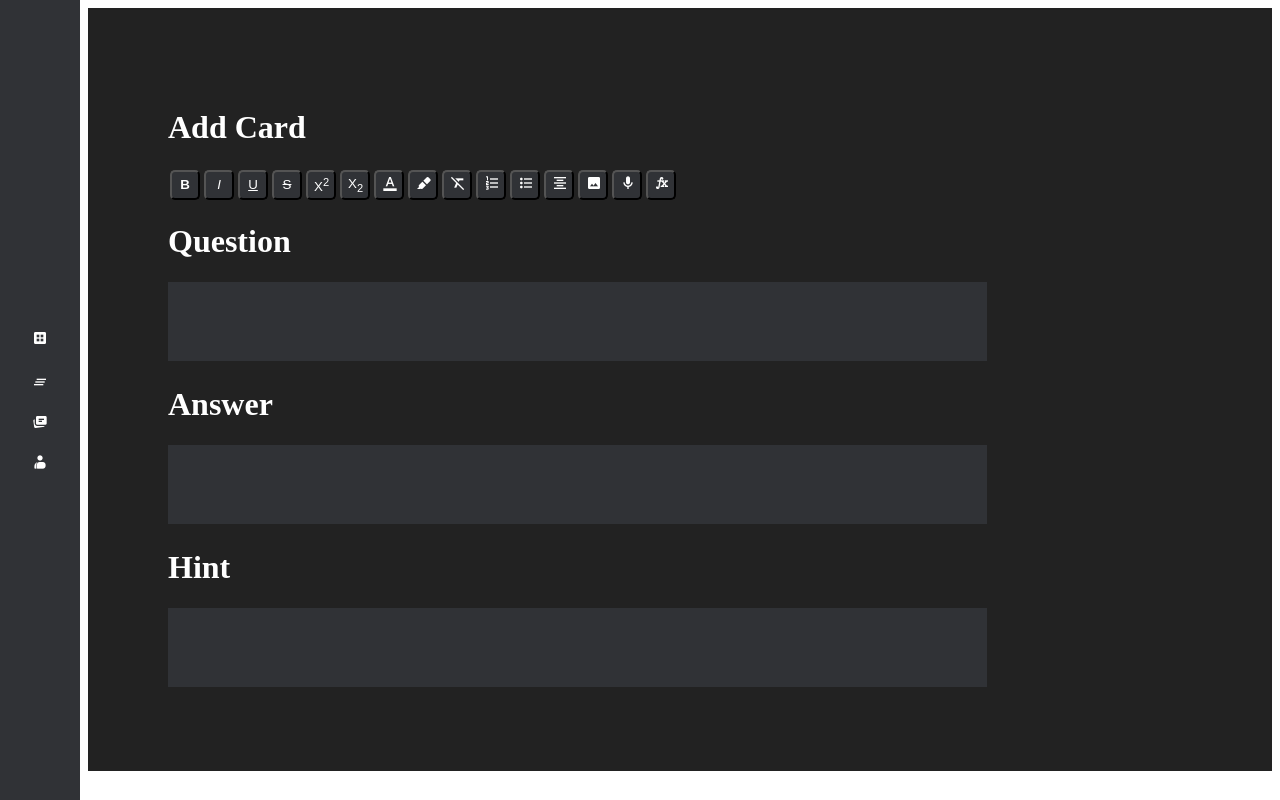
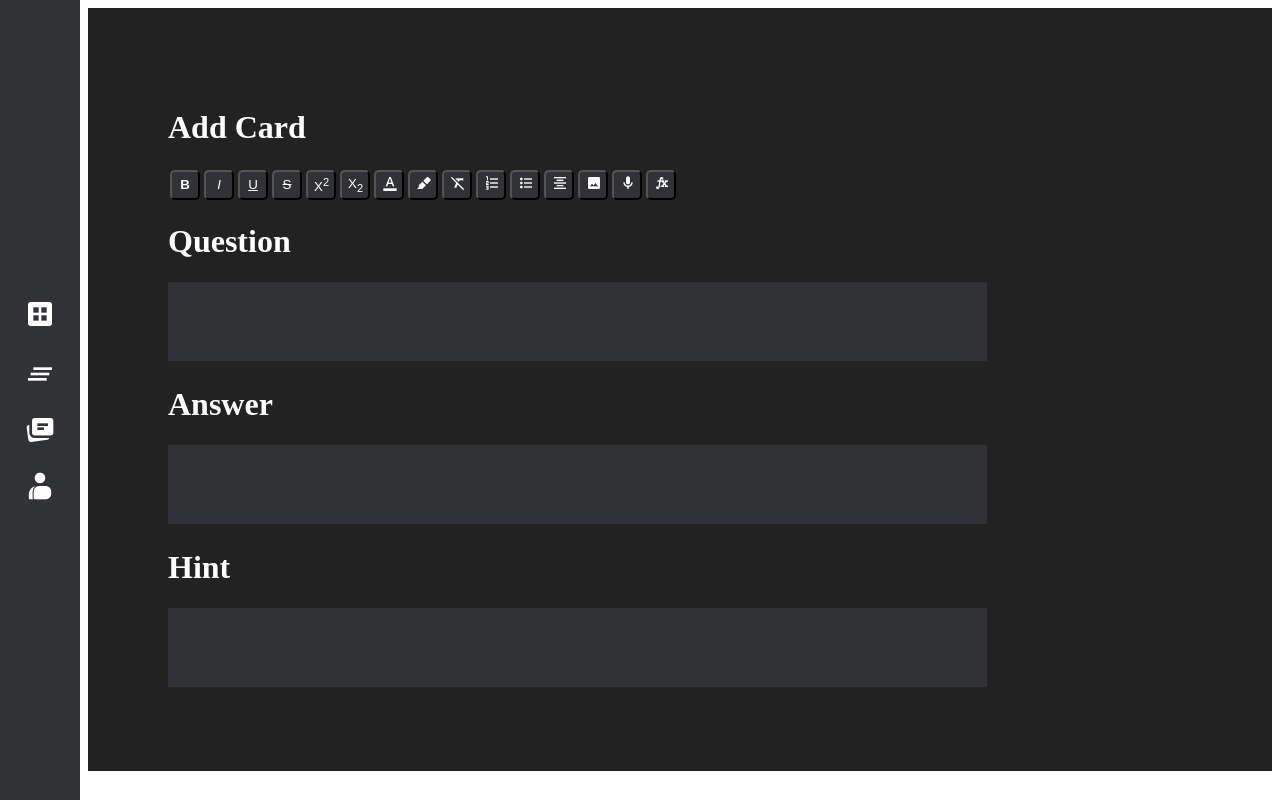
Before and after one commit to 18barbers2/gostudycards, a React (Vite) app in the folder frontend/: page / in a window 1280 px wide. Built offline with nearby package versions, Linux system fonts and the light colour scheme.

Commit message:
fix: navbar styling was being affected by the new page

```diff
--- a/frontend/src/css/AddCard.css
+++ b/frontend/src/css/AddCard.css
@@ -30,7 +30,7 @@ button:hover {
     background-color: #303236;
 }
 
-.material-symbols-outlined {
+button .material-symbols-outlined {
   font-variation-settings:
     'FILL' 1,
     'wght' 400,
```
